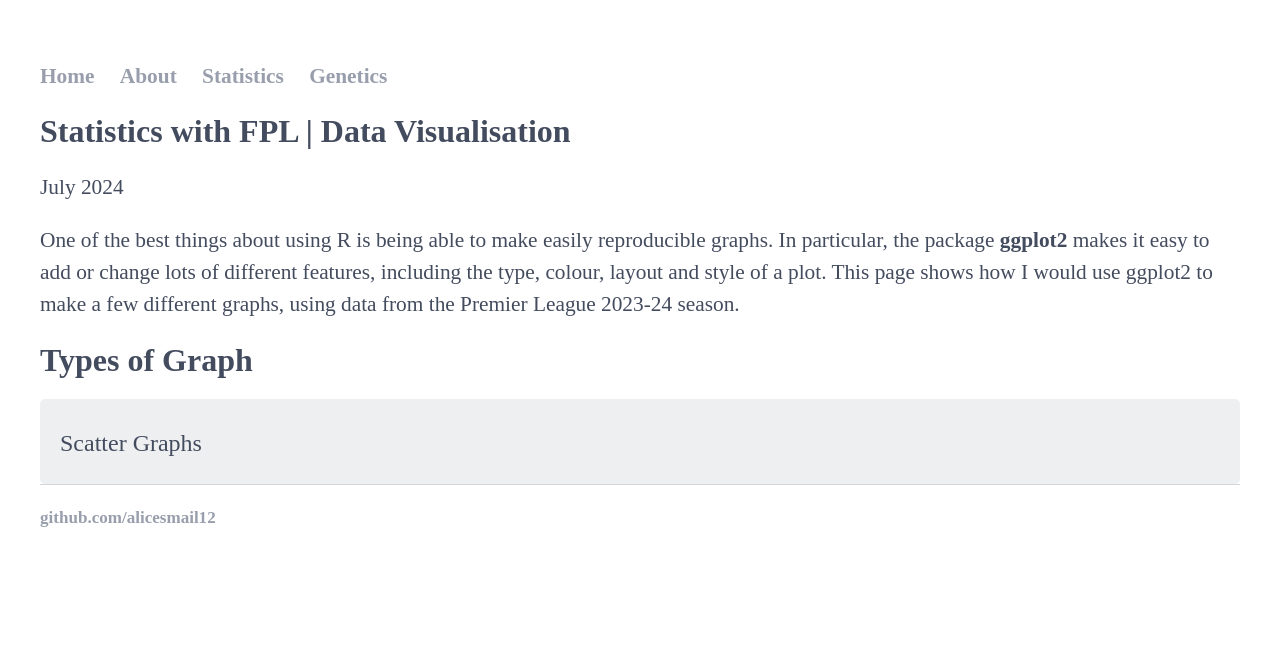
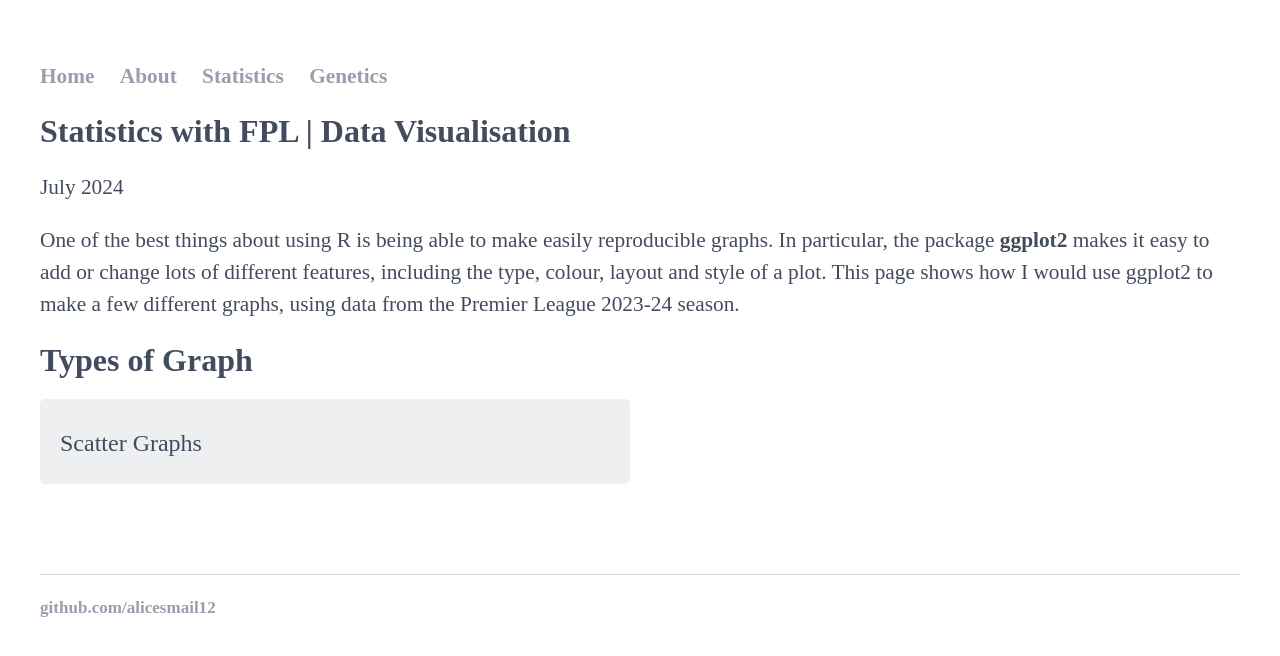
Before and after one commit to alicesmail12/alicesmail12.github.io, a Jekyll site: the page built from Statistics/DataVisualisation-FPL.html, in a window 1280 px wide. Shown: the top 656 px of the page. Built offline with Jekyll 4.4.1, drawn with Linux system fonts in a browser that asks for light colours; some web fonts are replaced.

Commit message:
Update DataVisualisation-FPL.html

```diff
--- a/Statistics/DataVisualisation-FPL.html
+++ b/Statistics/DataVisualisation-FPL.html
@@ -77,7 +77,7 @@
 One of the best things about using R is being able to make easily reproducible graphs. In particular, the package <bold>ggplot2</bold> makes it easy to add or change lots of different features, including the type, colour, layout and style of a plot. This page shows how I would use ggplot2 to make a few different graphs, using data from the Premier League 2023-24 season.
 <h1>Types of Graph</h1>
 <body>
-    <div class="portfolio1">
+    <div class="portfolio">
         <div class="grid-item">
             <a href="https://alicesmail12.github.io/Statistics/ScatterGraph-FPL.html"  type="button" class="button">
                 <buttontext>Scatter Graphs</buttontext>
```
